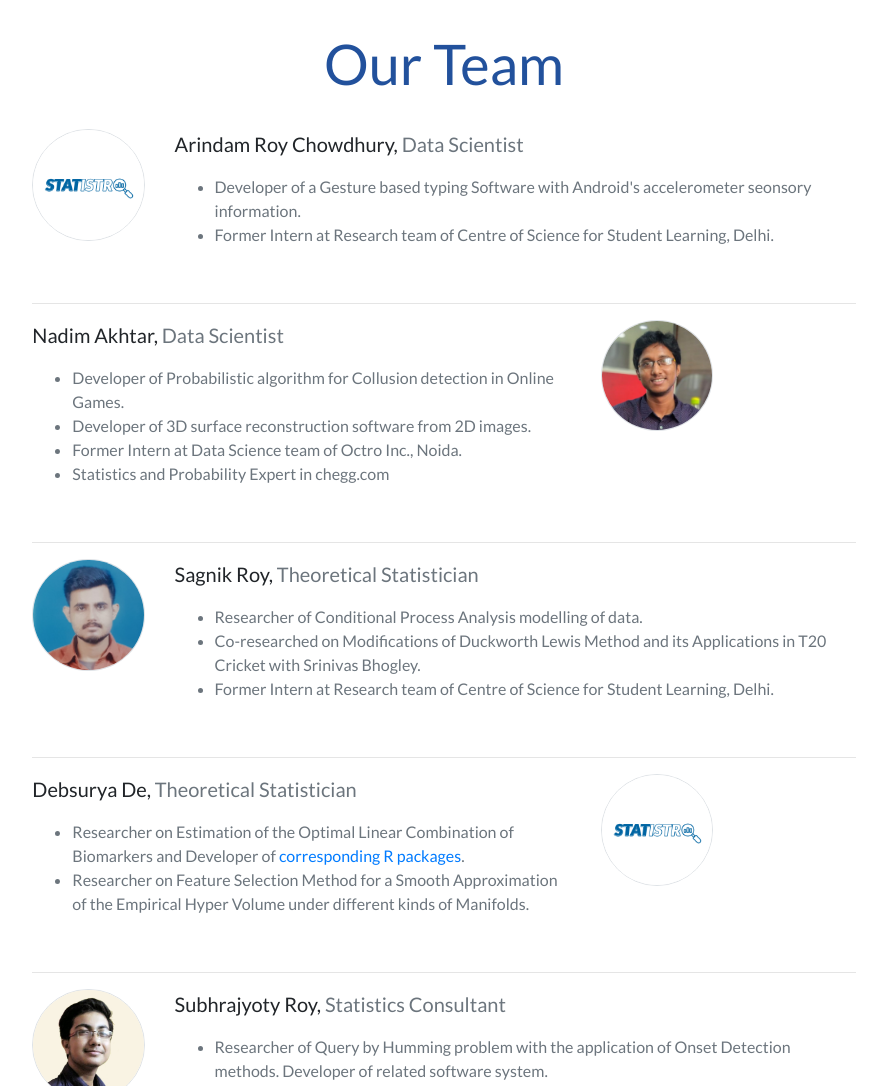
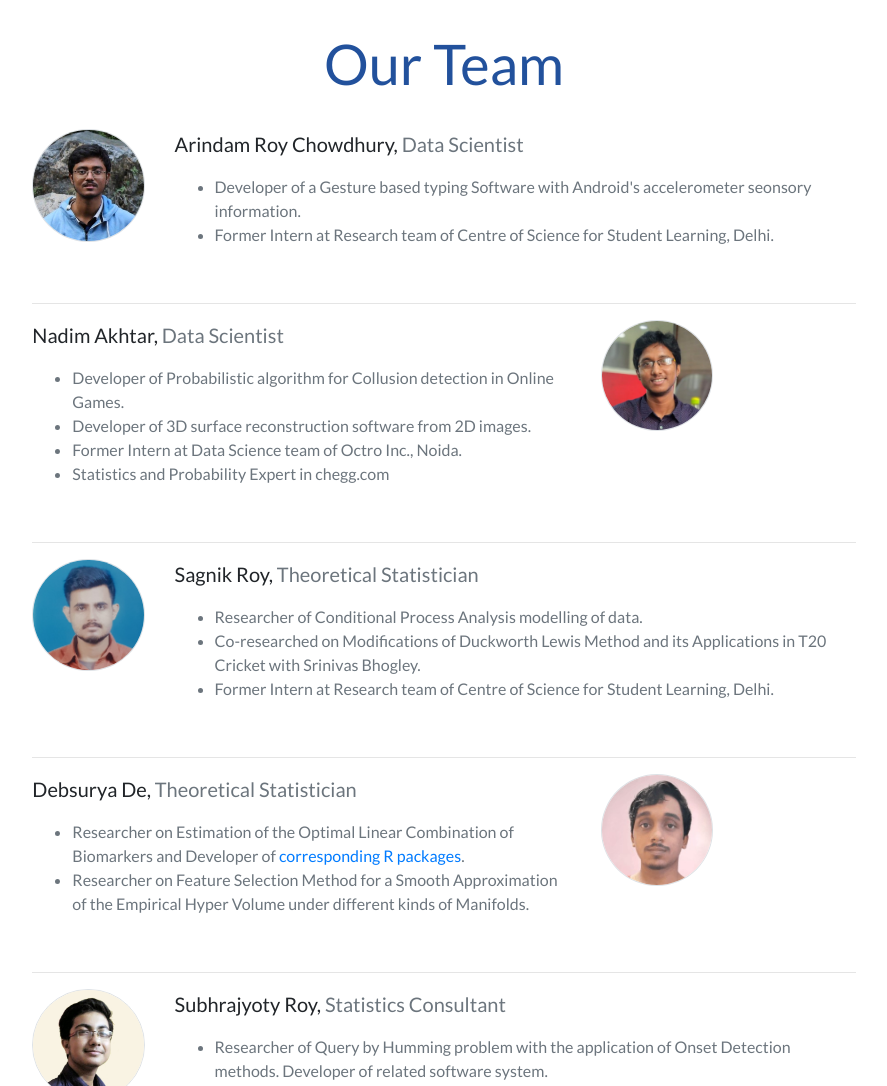
Before and after one commit to statistro/statistro.github.io, a plain HTML site: page index.html in a window 1280 px wide. Shown: the part 2640-3726 px from the top of the page, without its empty margins (196-1083 px from the left). Drawn offline with nearby package versions, Linux system fonts and the light colour scheme.

Commit message:
team updation

```diff
--- a/index.html
+++ b/index.html
@@ -218,7 +218,7 @@
             <div class="col-lg-8 mx-auto">
             	<div class = "row">
             		<div class="col-lg-2">
-            		<img src="./assets/images/logo_jpg.jpg" width="100%" class="rounded-circle border">
+            		<img src="./assets/images/team/arindam.jpg" width="100%" class="rounded-circle border">
             	</div>
             	<div class="col-lg-10">
             		<p class="lead">Arindam Roy Chowdhury, <span class="text-muted">Data Scientist</span></p>
@@ -290,7 +290,7 @@
                       </ul>
                   </div>
                   <div class="col-lg-2">
-                      <img src="./assets/images/logo_jpg.jpg" width="100%" class="rounded-circle border">
+                      <img src="./assets/images/team/debsurya.jpg" width="100%" class="rounded-circle border">
                   </div>
                   <div class="col-lg-2"></div>
               </div>
```
Also changed, not shown: assets/images/team/arindam.jpg (added), assets/images/team/debsurya.jpg (added).
